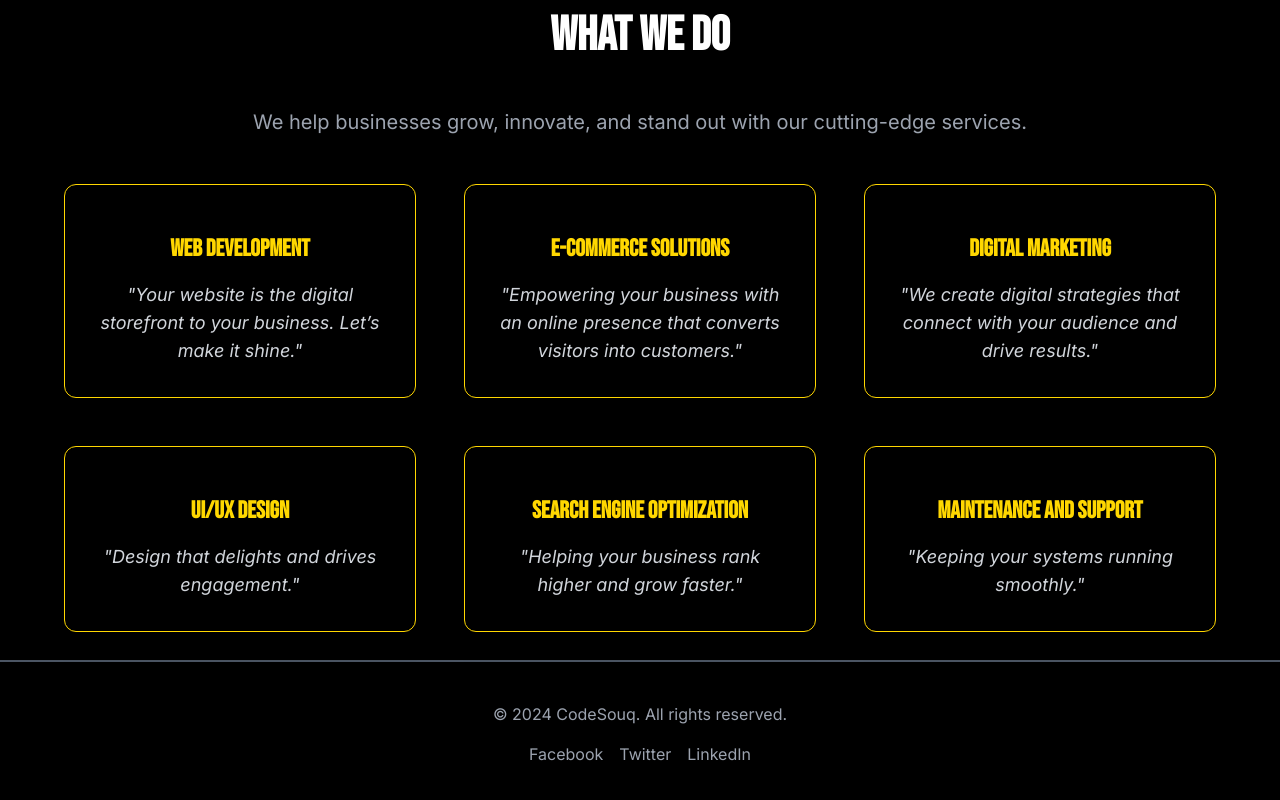
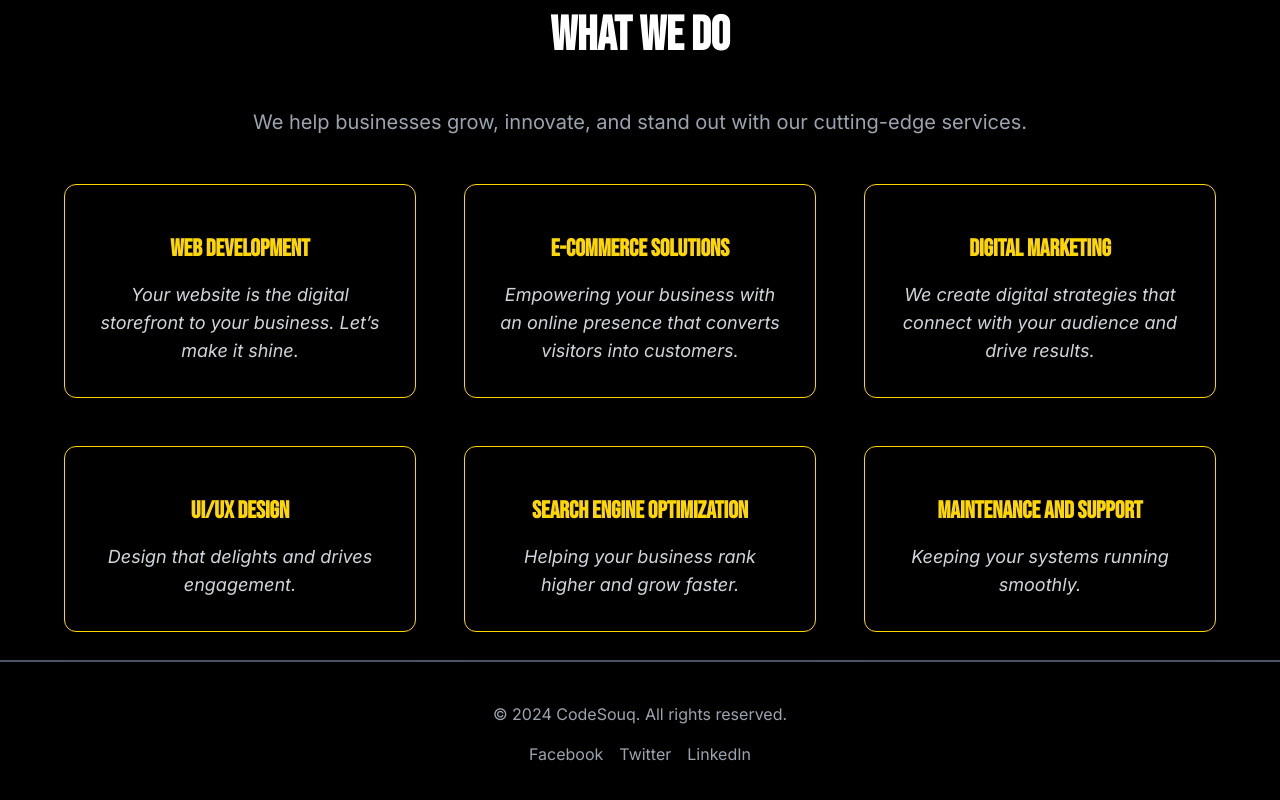
Before and after one commit to razique20/codeSouq, a React app: page / in a window 1280 px wide. Shown: the part 816-1616 px from the top of the page. Built offline with nearby package versions, Linux system fonts and the light colour scheme; the HTML template or start-up script is replaced by a standard one.

Commit message:
logo text added

```diff
--- a/src/components/Hero.jsx
+++ b/src/components/Hero.jsx
@@ -13,7 +13,7 @@ const Hero = () => {
   };
 
   return (
-    <section className="bg-black text-white h-screen flex items-center w-[90%] mx-auto pt-10">
+    <section className="bg-black text-white h-screen flex items-center w-[90%] mx-auto pt-7">
       <div className="container mx-auto px-6 md:flex md:justify-between md:items-center">
         <div className="md:w-1/2">
           <motion.h1
--- a/src/components/Navbar.jsx
+++ b/src/components/Navbar.jsx
@@ -11,8 +11,9 @@ const Navbar = () => {
 
   return (
     <nav className="bg-black text-white fixed w-full top-0 z-10 shadow-lg">
-      <div className="container mx-auto flex justify-end sm:justify-center items-center p-6">
+      <div className="container mx-auto flex justify-between sm:justify-center items-center p-6">
         {/* Logo */}
+        <h1 className="text-gold sm:hidden text-2xl ">CODESOUQ</h1>
 
         {/* Menu */}
         <div className="hidden md:flex space-x-6">
--- a/src/pages/Home.jsx
+++ b/src/pages/Home.jsx
@@ -1,6 +1,39 @@
 // src/pages/Home.jsx
 import React from 'react';
 import Hero from '../components/Hero';
+
+const services = [
+  {
+    icon: 'fas fa-laptop-code',
+    title: 'Web Development',
+    quote: 'Your website is the digital storefront to your business. Let’s make it shine.',
+  },
+  {
+    icon: 'fas fa-store',
+    title: 'E-commerce Solutions',
+    quote: 'Empowering your business with an online presence that converts visitors into customers.',
+  },
+  {
+    icon: 'fas fa-bullhorn',
+    title: 'Digital Marketing',
+    quote: 'We create digital strategies that connect with your audience and drive results.',
+  },
+  {
+    icon: 'fas fa-paint-brush',
+    title: 'UI/UX Design',
+    quote: 'Design that delights and drives engagement.',
+  },
+  {
+    icon: 'fas fa-search',
+    title: 'Search Engine Optimization',
+    quote: 'Helping your business rank higher and grow faster.',
+  },
+  {
+    icon: 'fas fa-tools',
+    title: 'Maintenance and Support',
+    quote: 'Keeping your systems running smoothly.',
+  },
+];
 
 const Home = () => (
   <div className="bg-black text-white py-2">
@@ -8,74 +41,23 @@ const Home = () => (
     <section className="py-5">
       <div className="container mx-auto text-center">
         <h2 className="text-3xl sm:text-4xl md:text-5xl font-bold mb-12 hover:text-gold">What We Do</h2>
-        <p className="text-lg sm:text-xl mb-12 text-gray-400">We help businesses grow, innovate, and stand out with our cutting-edge services.</p>
+        <p className="text-lg sm:text-xl mb-12 text-gray-400">
+          We help businesses grow, innovate, and stand out with our cutting-edge services.
+        </p>
 
         <div className="grid grid-cols-1 sm:grid-cols-2 md:grid-cols-3 gap-12 w-[90%] mx-auto">
-          {/* Web Development Card */}
-          <div className="service-card p-6 sm:p-8 bg-black text-white rounded-xl shadow-xl transition duration-300 hover:shadow-2xl hover:scale-105 border border-gold">
-            <div className="text-5xl sm:text-6xl mb-4 ">
-              <i className="fas fa-laptop-code"></i>
+          {services.map((service, index) => (
+            <div
+              key={index}
+              className="service-card p-6 sm:p-8 bg-black text-white rounded-xl shadow-xl transition duration-300 hover:shadow-2xl hover:scale-105 border border-gold"
+            >
+              <div className="text-5xl sm:text-6xl mb-4">
+                <i className={service.icon}></i>
+              </div>
+              <h3 className="text-xl sm:text-2xl font-bold text-gold mb-4 hover:text-white">{service.title}</h3>
+              <blockquote className="text-base sm:text-lg italic text-gray-300">{service.quote}</blockquote>
             </div>
-            <h3 className="text-xl sm:text-2xl font-bold text-gold mb-4 hover:text-white">Web Development</h3>
-            <blockquote className="text-base sm:text-lg italic text-gray-300">
-              "Your website is the digital storefront to your business. Let’s make it shine."
-            </blockquote>
-          </div>
-
-          {/* E-commerce Solutions Card */}
-          <div className="service-card p-6 sm:p-8 bg-black text-white rounded-xl shadow-xl transition duration-300 hover:shadow-2xl hover:scale-105 border border-gold">
-            <div className="text-5xl sm:text-6xl mb-4 ">
-              <i className="fas fa-store"></i>
-            </div>
-            <h3 className="text-xl sm:text-2xl font-bold text-gold mb-4 hover:text-white">E-commerce Solutions</h3>
-            <blockquote className="text-base sm:text-lg italic text-gray-300">
-              "Empowering your business with an online presence that converts visitors into customers."
-            </blockquote>
-          </div>
-
-          {/* Digital Marketing Card */}
-          <div className="service-card p-6 sm:p-8 bg-black text-white rounded-xl shadow-xl transition duration-300 hover:shadow-2xl hover:scale-105 border border-gold">
-            <div className="text-5xl sm:text-6xl mb-4 ">
-              <i className="fas fa-bullhorn"></i>
-            </div>
-            <h3 className="text-xl sm:text-2xl font-bold text-gold mb-4 hover:text-white">Digital Marketing</h3>
-            <blockquote className="text-base sm:text-lg italic text-gray-300">
-              "We create digital strategies that connect with your audience and drive results."
-            </blockquote>
-          </div>
-
-          {/* UI/UX Design Card */}
-          <div className="service-card p-6 sm:p-8 bg-black text-white rounded-xl shadow-xl transition duration-300 hover:shadow-2xl hover:scale-105 border border-gold">
-            <div className="text-5xl sm:text-6xl mb-4 ">
-              <i className="fas fa-paint-brush"></i>
-            </div>
-            <h3 className="text-xl sm:text-2xl font-bold text-gold mb-4 hover:text-white">UI/UX Design</h3>
-            <blockquote className="text-base sm:text-lg italic text-gray-300">
-              "Design that delights and drives engagement."
-            </blockquote>
-          </div>
-
-          {/* SEO Card */}
-          <div className="service-card p-6 sm:p-8 bg-black text-white rounded-xl shadow-xl transition duration-300 hover:shadow-2xl hover:scale-105 border border-gold">
-            <div className="text-5xl sm:text-6xl mb-4 ">
-              <i className="fas fa-search"></i>
-            </div>
-            <h3 className="text-xl sm:text-2xl font-bold text-gold mb-4 hover:text-white">Search Engine Optimization</h3>
-            <blockquote className="text-base sm:text-lg italic text-gray-300">
-              "Helping your business rank higher and grow faster."
-            </blockquote>
-          </div>
-
-          {/* Maintenance and Support Card */}
-          <div className="service-card p-6 sm:p-8 bg-black text-white rounded-xl shadow-xl transition duration-300 hover:shadow-2xl hover:scale-105 border border-gold">
-            <div className="text-5xl sm:text-6xl mb-4 ">
-              <i className="fas fa-tools"></i>
-            </div>
-            <h3 className="text-xl sm:text-2xl font-bold text-gold mb-4 hover:text-white">Maintenance and Support</h3>
-            <blockquote className="text-base sm:text-lg italic text-gray-300">
-              "Keeping your systems running smoothly."
-            </blockquote>
-          </div>
+          ))}
         </div>
       </div>
     </section>
```
